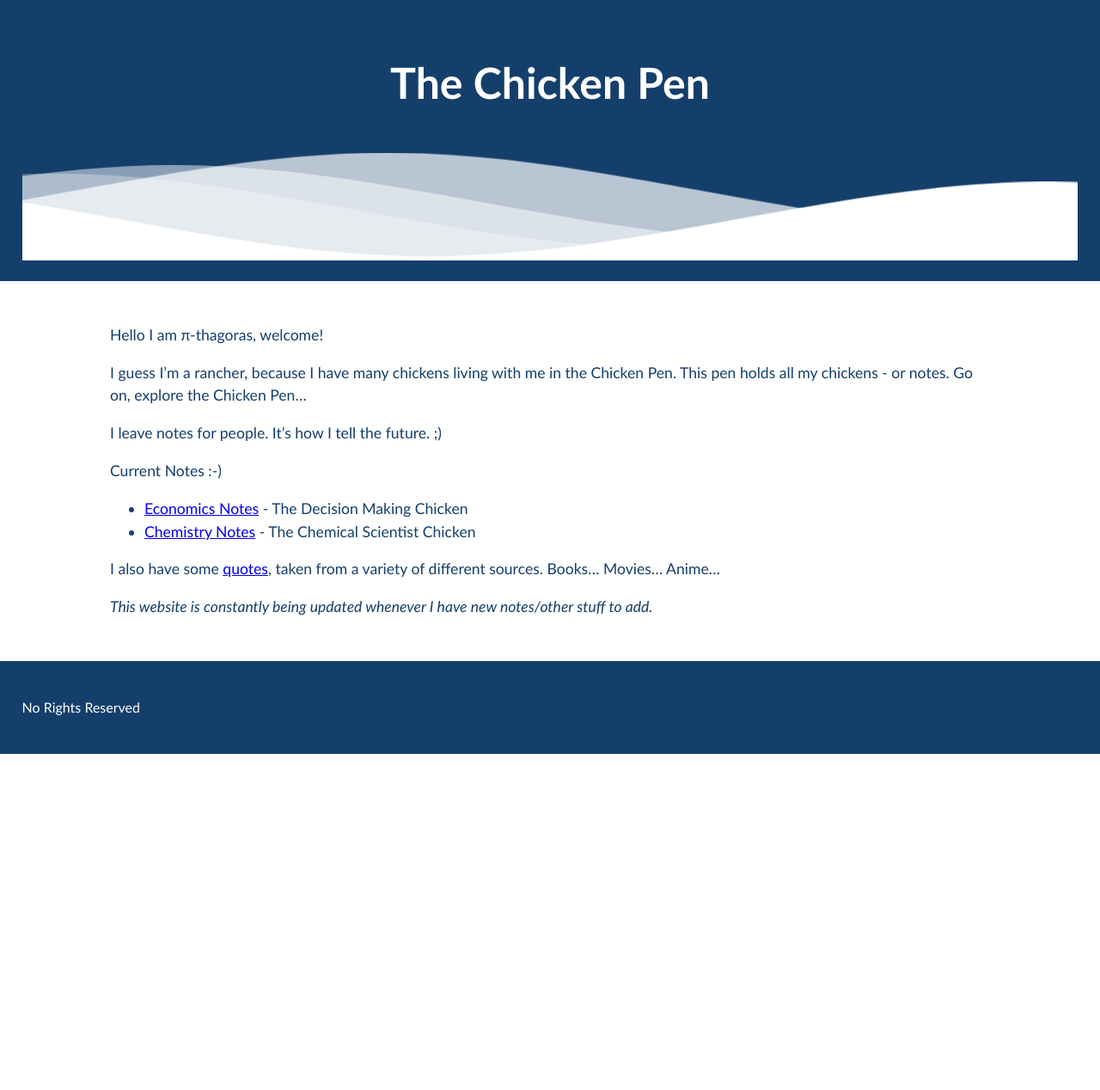
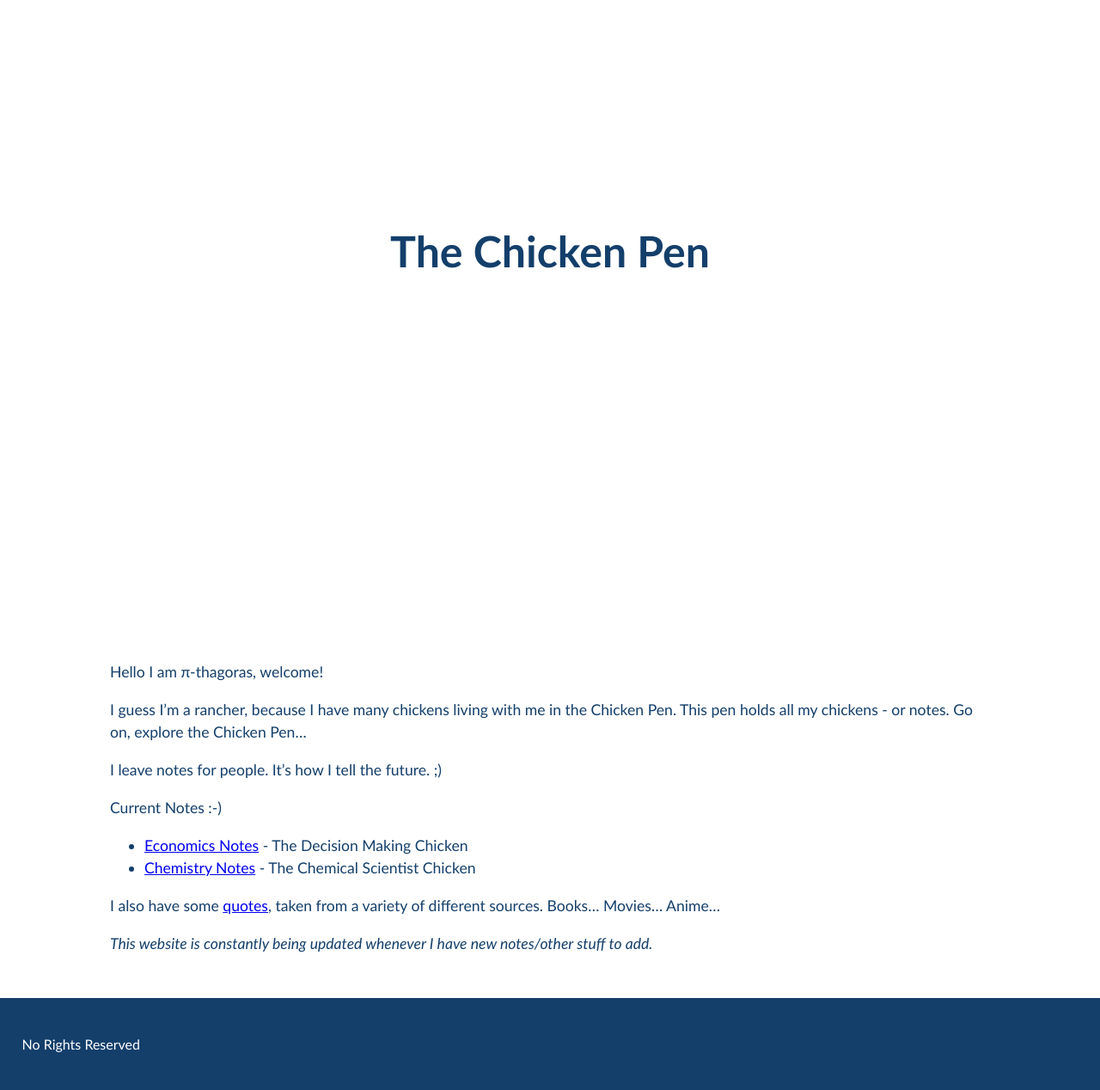
Before and after one commit to Pi-thagoras/the-chicken-pen, a Jekyll site: the page built from index.md, in a window 1280 px wide. Shown: the whole page at 86% size. Built offline with Jekyll 4.4.1, drawn with Linux system fonts in a browser that asks for light colours; before the commit the page ends 900 px from its top, so only the background shows below that.

Commit message:
vault backup: 2023-04-11 10:37:58

```diff
--- a/assets/css/styles.css
+++ b/assets/css/styles.css
@@ -8,12 +8,12 @@
   background-color: #ffffff;
 }
 
-.page-header {
+/*.page-header {
   text-align: center;
   padding: 2%;
   background-color: #143F6B;
   color: #ffffff;
-}
+}*/
 
 h1 {
   font-size: 50px;
@@ -89,6 +89,8 @@
 }
 
 .inner-header {
+  height:65vh;
+  width:100%;
   margin: 0;
   padding: 0;
 }
```
